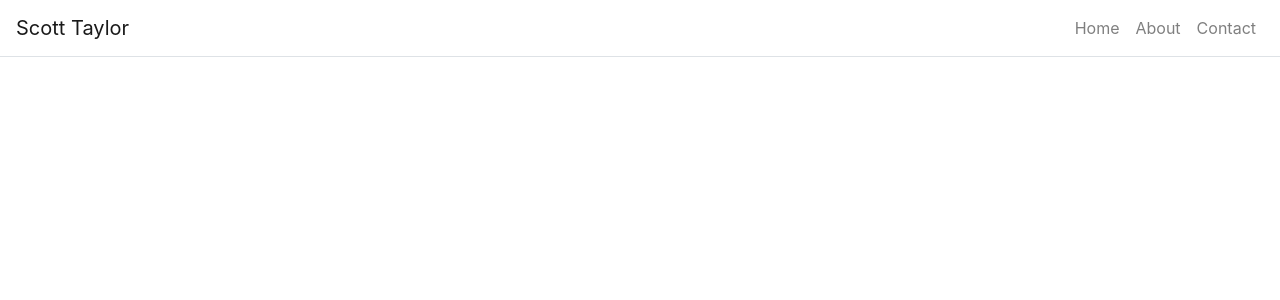
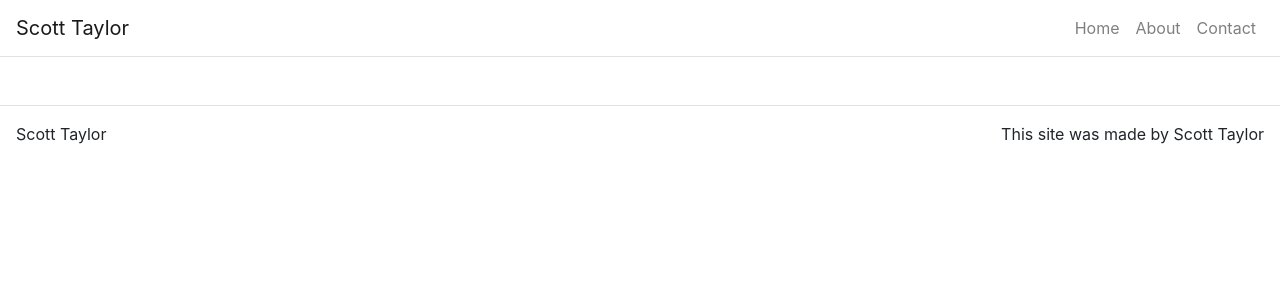
Before and after one commit to scottntaylor/React-Porfolio, a React (Create React App) app in the folder react-portfolio/: page / in a window 1280 px wide. Shown: the top 300 px of the page. Built offline with nearby package versions, Linux system fonts and the light colour scheme.

Commit message:
Footer added

```diff
--- a/react-portfolio/src/App.js
+++ b/react-portfolio/src/App.js
@@ -3,7 +3,10 @@
 import Container from 'react-bootstrap/container';
 import NavBar from 'react-bootstrap/NavBar';
 import Nav from 'react-bootstrap/Nav';
+
+
 import './App.css';
+import Footer from './Components/Footer'
 
 class App extends React.Component {
 
@@ -51,6 +54,8 @@
               </Nav>
             </NavBar.Collapse>
           </NavBar>
+
+          <Footer/>
         </Container>
 
       </Router>
--- /dev/null
+++ b/react-portfolio/src/Components/Footer.js
@@ -0,0 +1,28 @@
+import React from 'react';
+import Container from 'react-bootstrap/Container';
+import Row from 'react-bootstrap/Row';
+import Col from 'react-bootstrap/Col';
+
+
+
+function Footer(){
+
+    return(
+<footer className="mt-5">
+        <Container fluid={true}>
+            <Row className="border-top justify-content-between p-3">
+                <Col className="p-0" md={3} sm={12 }>
+                Scott Taylor
+                </Col>
+                <Col className="p-0 d-flex justify-content-end" md={3}>
+                This site was made by Scott Taylor
+                </Col>
+            </Row>
+        </Container>
+
+</footer>
+    );
+
+}
+
+export default Footer;
```
